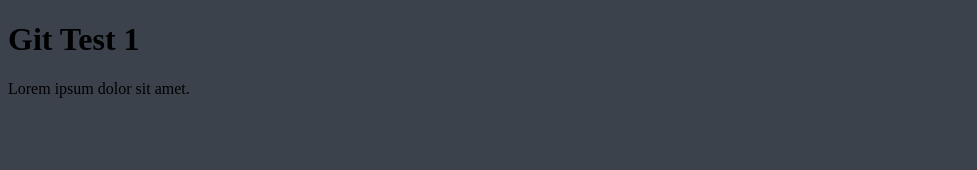
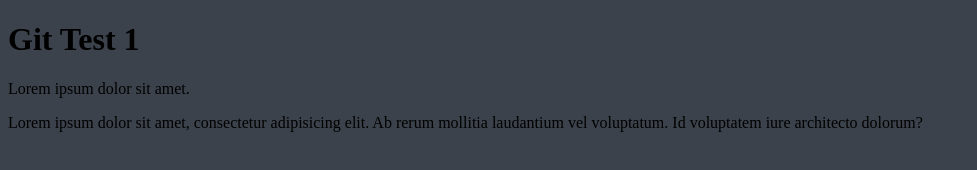
Before and after one commit to Jarvis3ton/test-repository, a plain HTML site: page index.html in a window 1280 px wide. Shown: the whole page, without its empty margins (0-977 px from the left). Drawn offline with Linux system fonts and the light colour scheme.

Commit message:
second commit

```diff
--- a/index.html
+++ b/index.html
@@ -10,5 +10,6 @@
 <body>
     <h1>Git Test 1</h1>
     <p>Lorem ipsum dolor sit amet.</p>
+    <p>Lorem ipsum dolor sit amet, consectetur adipisicing elit. Ab rerum mollitia laudantium vel voluptatum. Id voluptatem iure architecto dolorum?</p>
 </body>
 </html>
```
